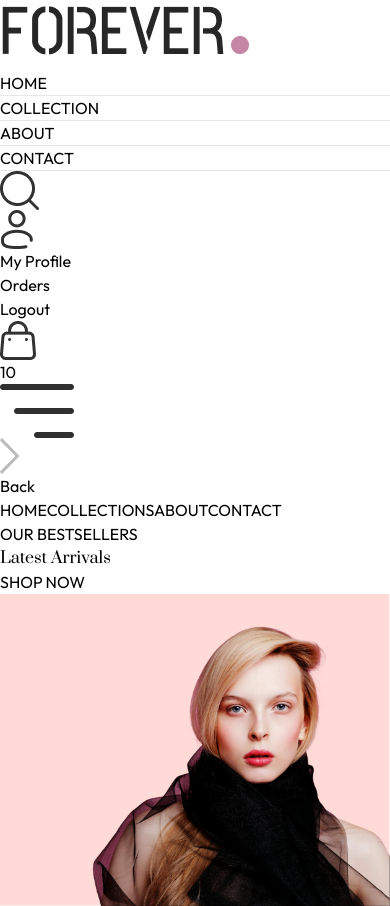
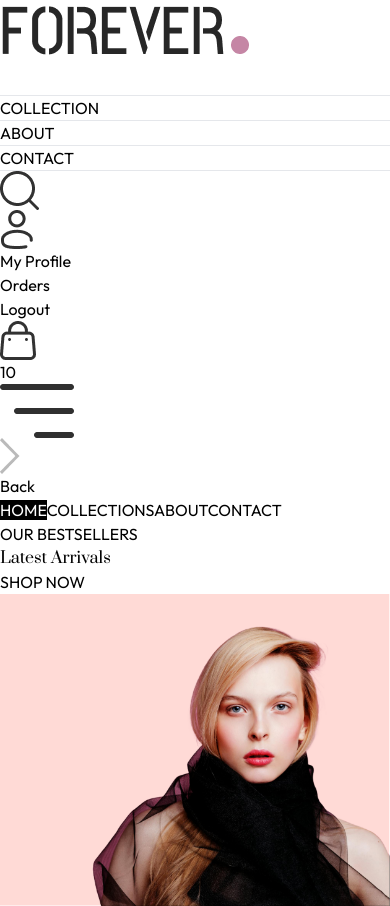
Before and after one commit to Piyush29quanta/eCommerce, a React (Vite) app in the folder frontend/: page / in a window 390 px wide. Built offline with nearby package versions, Linux system fonts and the light colour scheme.

Commit message:
added some css

```diff
--- a/frontend/src/index.css
+++ b/frontend/src/index.css
@@ -14,3 +14,10 @@ a.active hr{
   font-weight: 400;
   font-style: normal;
 }
+
+@media (max-width:640px) {
+    a.active{
+        background-color: black;
+        color: white;
+    }
+}
```
